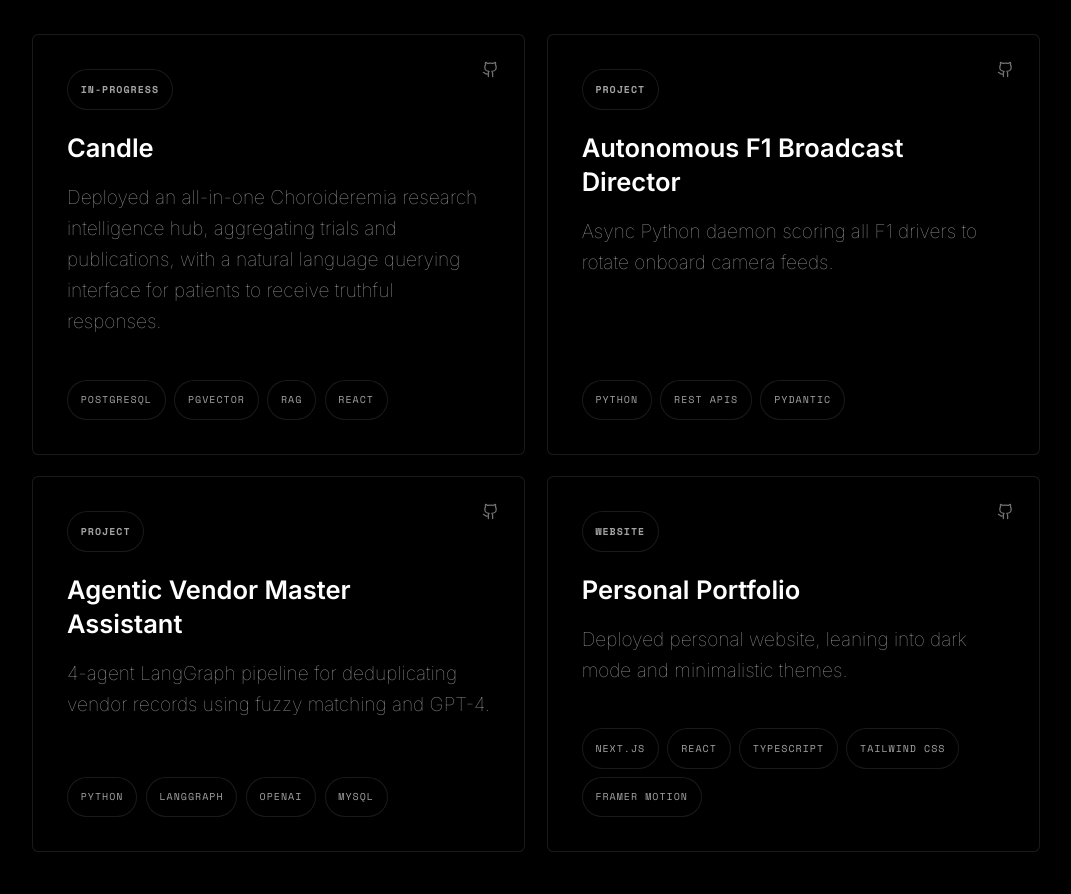
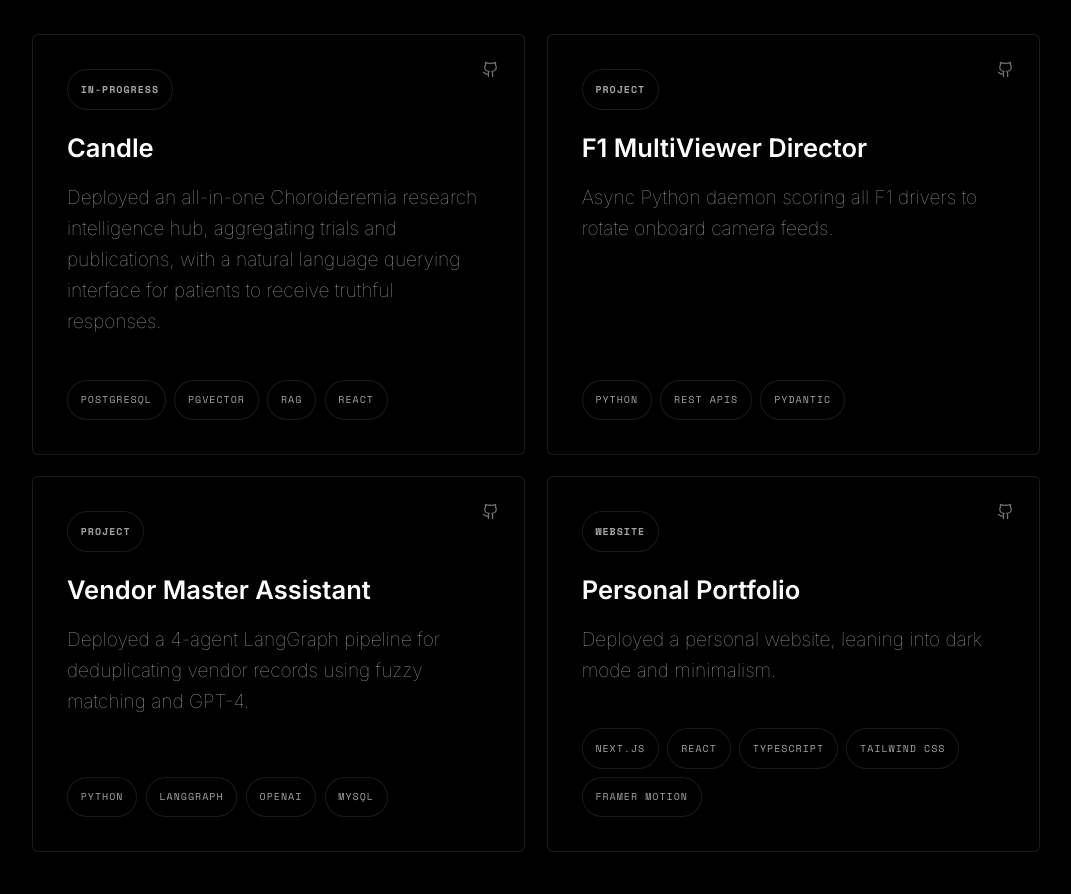
Before and after one commit to tanishmisra9/portfolio, a Next.js app: page / in a window 1280 px wide. Shown: the part 5220-6114 px from the top of the page, without its empty margins (104-1175 px from the left). Built offline with nearby package versions, Linux system fonts and the light colour scheme; a web font is replaced by a local one.

Commit message:
Portfolio tweaks

```diff
--- a/data/portfolio.ts
+++ b/data/portfolio.ts
@@ -216,7 +216,7 @@ export const portfolio: PortfolioContent = {
     },
     {
       id: 'project-01',
-      title: 'Autonomous F1 Broadcast Director',
+      title: 'F1 MultiViewer Director',
       description:
         'Async Python daemon scoring all F1 drivers to rotate onboard camera feeds.',
       techStack: ['Python', 'REST APIs', 'Pydantic'],
@@ -225,9 +225,9 @@ export const portfolio: PortfolioContent = {
     },
     {
       id: 'project-02',
-      title: 'Agentic Vendor Master Assistant',
+      title: 'Vendor Master Assistant',
       description:
-        '4-agent LangGraph pipeline for deduplicating vendor records using fuzzy matching and GPT-4.',
+        'Deployed a 4-agent LangGraph pipeline for deduplicating vendor records using fuzzy matching and GPT-4.',
       techStack: ['Python', 'LangGraph', 'OpenAI', 'MySQL'],
       githubUrl: 'https://github.com/tanishmisra9/VendorOrchestrator',
       pill: 'project',
@@ -236,7 +236,7 @@ export const portfolio: PortfolioContent = {
       id: 'project-portfolio',
       title: 'Personal Portfolio',
       description:
-        'Deployed personal website, leaning into dark mode and minimalistic themes.',
+        'Deployed a personal website, leaning into dark mode and minimalism.',
       techStack: ['Next.js', 'React', 'TypeScript', 'Tailwind CSS', 'Framer Motion'],
       githubUrl: 'https://github.com/tanishmisra9/portfolio',
       pill: 'website',
```
